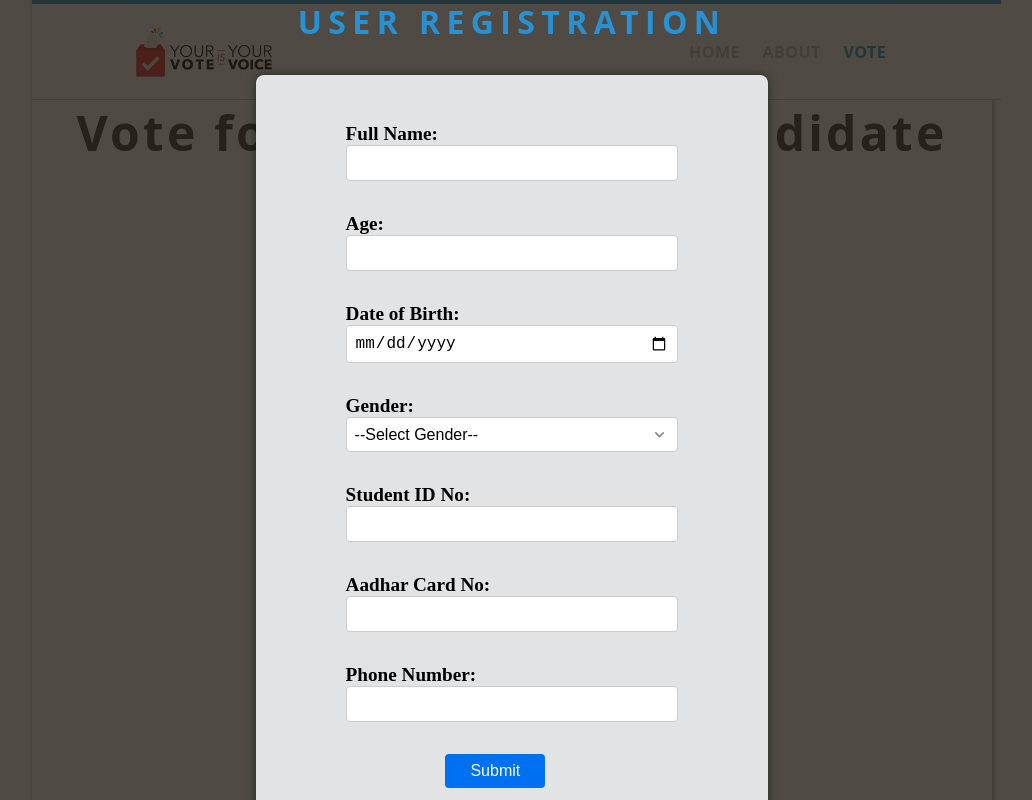
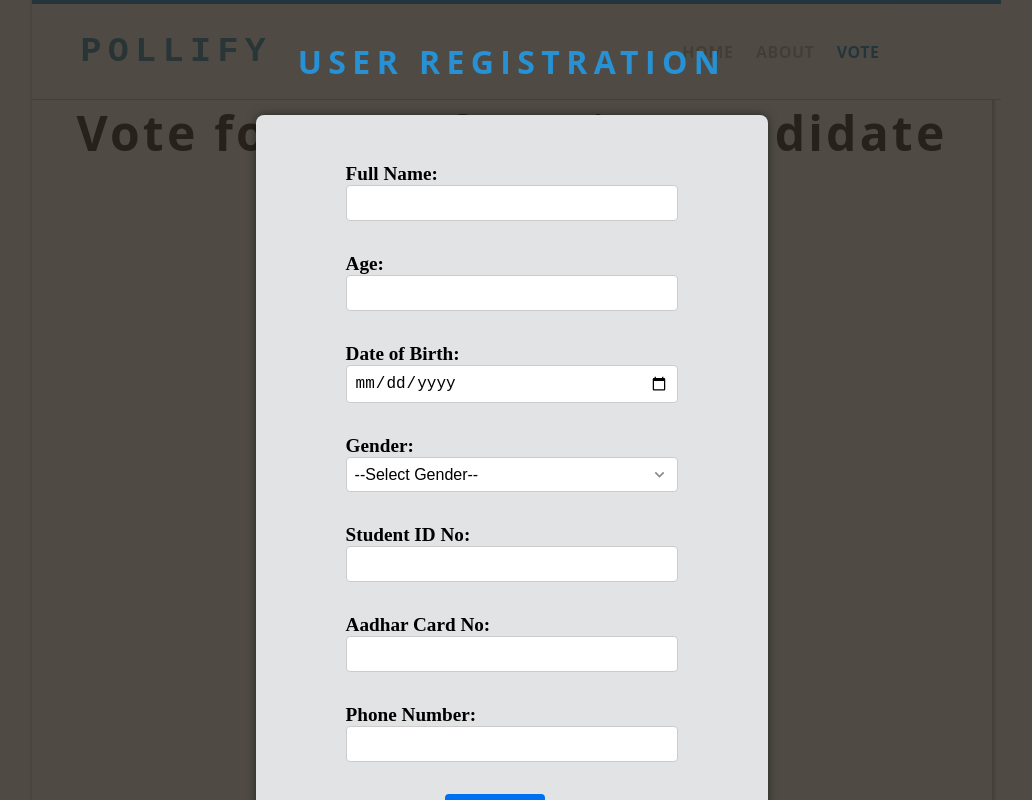
Before and after one commit to A-S-H-4-0-4/pollify, a Next.js app: page /vote in a window 1280 px wide. Shown: the top 800 px of the page, without its empty margins (128-1160 px from the left). Built offline with nearby package versions, Linux system fonts and the light colour scheme.

Commit message:
changes done

```diff
--- a/components/loader.jsx
+++ b/components/loader.jsx
@@ -4,7 +4,7 @@ import { Box, CircularProgress} from "@mui/material";
 
  const  Loader = () => {
   return (
-    <Box sx={{ display: 'flex',zIndex:"300",background: "  background: rgba(36, 30, 22, 0.2);",height: "100vh",width: "100vw",top: "0",left: "0",right: "0",bottom: "0",display:"flex",align: "center",justifyContent: "center"}}>
+    <Box sx={{ display: 'flex',backgroundColor: "transparent",height: "100vh",width: "100vw",top: "0",left: "0",right: "0",bottom: "0",alignItems: "center",justifyContent: "center",position: "fixed",zIndex:300}}>
       <CircularProgress />
     </Box>
   )
--- a/pages/about.js
+++ b/pages/about.js
@@ -4,8 +4,6 @@ import H from "../styles/Home.module.css";
 import Head from "next/head"
 // react
 import React, { useEffect, useState } from "react";
-// logo
-const logo = "/icons/logo.png"
 // Images
 const bannerImg = "/images/bannerImage.jpeg"
 const thinkingThaught = "/images/img1.jpeg"
@@ -30,8 +28,7 @@ const About = () => {
         < div className={H.contentBox} style={{justifyContent:"space-between"}} >
           {/* navbar */}
           <div className={H.navbar} style={{ width: "75%",borderBottom:"1px solid #ccc" }} >
-            <img src={logo} style={{ height: "60px", marginLeft: "10%" }} alt="logo" />
-
+            <h3>Pollify</h3>
             <div className={H.navbarTitle}>
               <span onClick={() => { router.push("/home") }} >Home</span>
               {/* <span>Learn</span> */}
--- a/pages/home.js
+++ b/pages/home.js
@@ -89,7 +89,7 @@ const Home = () => {
         < div className={H.contentBox}>
           {/* navbar */}
           <div className={H.navbar}>
-            <img src={logo} style={{ height: "60px", marginLeft: "10%" }} alt="" />
+          <h3>Pollify</h3>
 
             <div className={H.navbarTitle}>
               <span style={{ color: "#2791d4" }}>Home</span>
--- a/pages/vote.js
+++ b/pages/vote.js
@@ -69,6 +69,7 @@ const Vote = () => {
   const [showPhoneverified, setShowPhoneverified] = useState(false);
   const [voted, setVoted] = useState(false);
   const [loader, setLoader] = useState(false);
+  const [confirmVote, setConfirmVote] = useState(false);
 
 
 
@@ -102,17 +103,17 @@ const Vote = () => {
 
   const handleCandidateSelect = (event) => {
     setSelectedCandidateId(Number(event.target.value));
-    if (selectedCandidateId) {
-      if (selectedCandidateId === 1) {
+    if (Number(event.target.value)) {
+      if (Number(event.target.value) === 1) {
         setCandidateName("Muskan Yadav")
       }
-      else if (selectedCandidateId === 2) {
+      else if (Number(event.target.value) === 2) {
         setCandidateName("Nirmal Chaudhary")
       }
-      else if (selectedCandidateId === 3) {
+      else if (Number(event.target.value) === 3) {
         setCandidateName("Siddhanth Pareek")
       }
-      else if (selectedCandidateId === 4) {
+      else if (Number(event.target.value) === 4) {
         setCandidateName("Gaurav Soni")
       }
     }
@@ -121,6 +122,7 @@ const Vote = () => {
   // Handle vote submission logic here
   const handleVoteSubmit = async (event) => {
     event.preventDefault();
+    setConfirmVote(false);
     if (selectedCandidateId === null) alert("please select a candidate");
     else {
       const params = {
@@ -165,7 +167,7 @@ const Vote = () => {
     }
     return (
       <div className={UD.glass}>
-        <div className={styles.pBox}>
+        <div className={styles.pBox} style={{marginTop:"20%"}} >
           <span> Verify your phone number.</span>
           <input
             className={styles.input}
@@ -208,7 +210,7 @@ const Vote = () => {
 
     return (
       <div className={UD.glass}>
-        <div className={styles.pBox}>
+        <div className={styles.pBox} style={{marginTop:"20%"}} >
           <span> Enter OTP</span>
           <input
             className={styles.input}
@@ -251,9 +253,9 @@ const Vote = () => {
       .then((confirmationResult) => {
         window.confirmationResult = confirmationResult;
         toast.success("OTP sended successfully!");
-        setShowOTP(true);
         setShowPhoneverified(false)
         setLoader(false);
+        setShowOTP(true);
       })
       .catch((error) => {
         // console.log(error);
@@ -276,7 +278,7 @@ const Vote = () => {
         < div className={H.contentBox} style={{ justifyContent: "space-between" }} >
           {/* navbar */}
           <div className={H.navbar} style={{ borderBottom: "1px solid #ccc" }} >
-            <img src={logo} style={{ height: "60px", marginLeft: "10%" }} alt="" />
+            <h3>Pollify</h3>
 
             <div className={H.navbarTitle}>
               <span onClick={() => { router.push("/home") }} >Home</span>
@@ -290,7 +292,7 @@ const Vote = () => {
 
           <div className={styles.container}>
             <h1 className={styles.title}>Vote for your favorite candidate</h1>
-            <form className={styles.form} onSubmit={handleVoteSubmit}>
+            <div className={styles.form} >
               {candidates.map((candidate) => (
                 <label key={candidate.id} className={styles.label}>
                   <input
@@ -314,10 +316,11 @@ const Vote = () => {
               <button
                 type="submit"
                 className={styles.button}
+                onClick={() => { setConfirmVote(true) }}
               >
                 Submit Vote
               </button>
-            </form>
+            </div>
           </div>
 
           <div className={H.footer} style={{ marginTop: "5%" }} >
@@ -329,13 +332,22 @@ const Vote = () => {
         submit={handleUserDetails}
       />}
       {showOTP && verifyOtp()}
-      {voted && <div className={UD.glass}>
-        <div className={styles.pBox}>
+      { voted && <div className={UD.glass}>
+        <div className={styles.pBox}  style={{width: "33%",marginTop:"20%"}}>
           <span> Your vote is saved successfully!!. </span>
           <Button variant="contained" onClick={() => { router.push("/home") }} >Go to Home</Button>
         </div>
       </div>
       }
+      { confirmVote && <div className={UD.glass}>
+        <div className={styles.pBox} style={{width: "33%",marginTop:"20%"}} >
+          <span> You choose "{candidateName}" as your candidate. Are you sure you wanna proceed?. </span>
+          <div style={{width: '100%',display: 'flex', justifyContent:"space-evenly"}} >
+            <Button variant="contained" onClick={() => { setConfirmVote(false) }} >Change candidate</Button>
+            <Button variant="contained" onClick={handleVoteSubmit} >Submit</Button>
+          </div>
+        </div>
+      </div>}
     </React.Fragment>
   )
 }
--- a/styles/Home.module.css
+++ b/styles/Home.module.css
@@ -28,6 +28,15 @@
   background-color: white;
 }
 
+.navbar h3{
+  color: #428fbf;
+  font-family: monospace;
+  font-weight: 700;
+  letter-spacing: .4rem;
+  text-transform: uppercase;
+  font-size: 35px;
+  margin-left: 5%;
+}
 
 .navbarTitle {
   color: #bbbbbf;
--- a/styles/components/userDetail.module.css
+++ b/styles/components/userDetail.module.css
@@ -2,17 +2,16 @@
   background: rgba(36, 30, 22, 0.8);
   display: flex;
   flex-direction: column;
-  justify-content: space-evenly;
   align-items: center;
   position: fixed;
   top: 0;
   bottom: 0;
   right: 0;
   left: 0;
-  z-index: 200;
+  z-index: 250;
   width: 100vw;
   height: 100vh;
-  overflow:scroll;
+  overflow: scroll;
   overflow-x: hidden;
 }
 
@@ -87,9 +86,10 @@
   }
 }
 
-.glass h1{
-color: #2791d4;
-font-family: "Open Sans", Helvetica, Arial, sans-serif;
-text-transform: uppercase;
-letter-spacing: .4rem;
+.glass h1 {
+  color: #2791d4;
+  font-family: "Open Sans", Helvetica, Arial, sans-serif;
+  text-transform: uppercase;
+  letter-spacing: .4rem;
+  margin-top: 40px;
 }
--- a/styles/vote.module.css
+++ b/styles/vote.module.css
@@ -106,6 +106,8 @@ color: black;
   font-weight: 700;
   letter-spacing: .2rem;
   font-size: 22px;
+  display: flex;
+  margin-left:5%
 }
 
 .pBox input{
```
